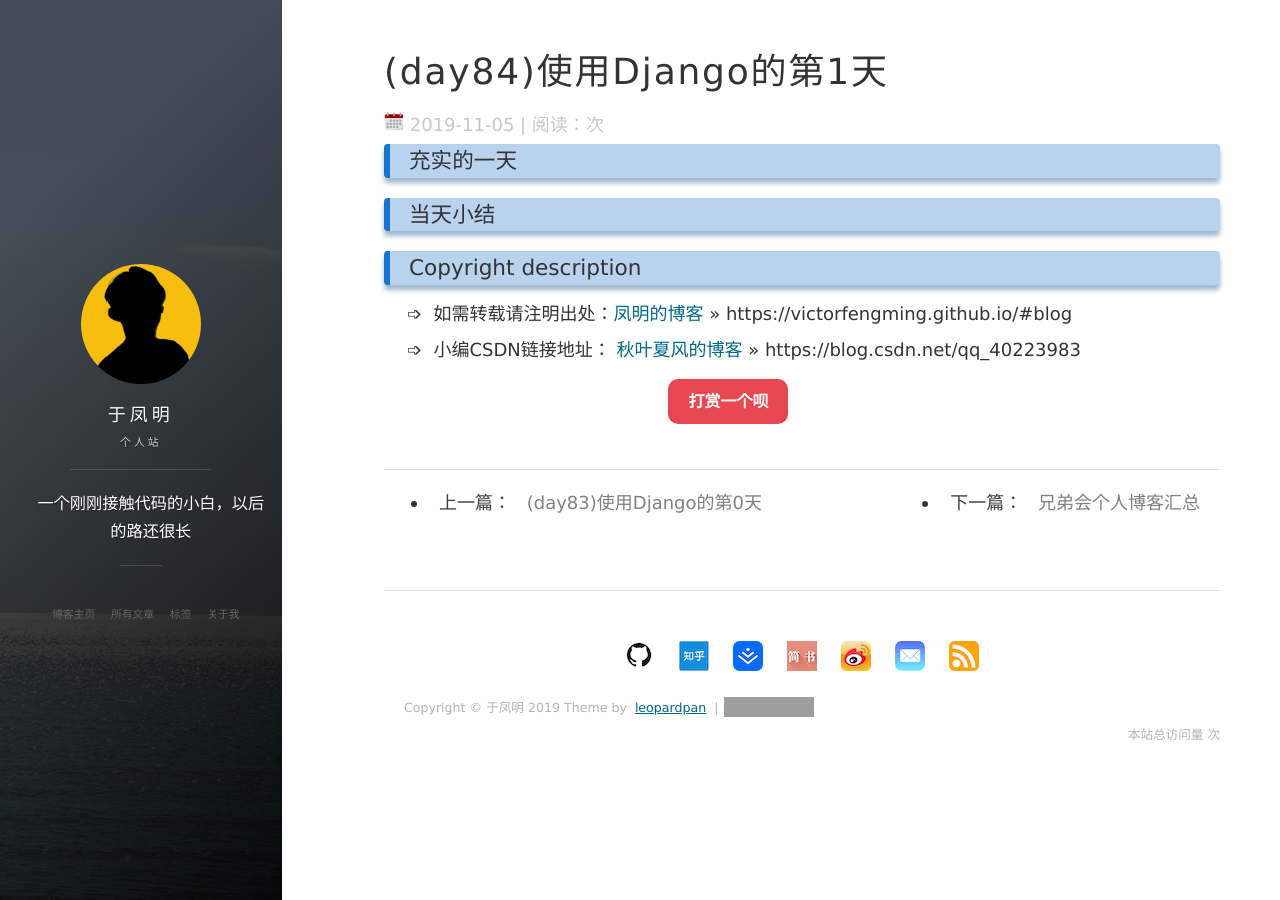
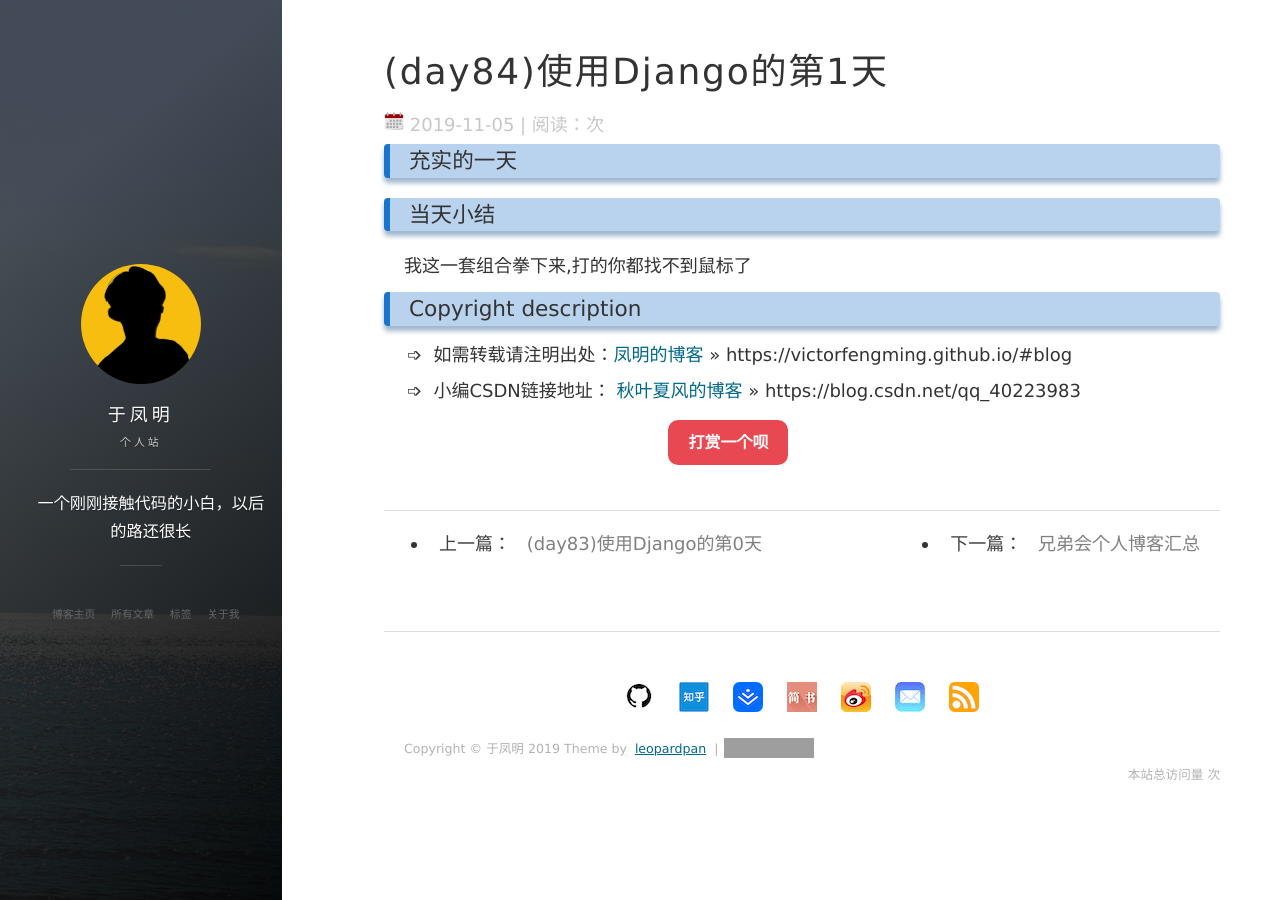
Before and after one commit to victorfengming/victorfengming.github.io.leopardpan, a Jekyll site: the page built from _posts/daily/November/2019-11-05-day84.md, in a window 1280 px wide. Built offline with Jekyll 4.4.1, drawn with Linux system fonts in a browser that asks for light colours; nearby versions of some CDN libraries; comment, search, counter and statistics services are not loaded; grey boxes are pictures that could not be loaded.

Commit message:
键盘能搞定的,用啥鼠标

```diff
--- a/_posts/daily/November/2019-11-05-day84.md
+++ b/_posts/daily/November/2019-11-05-day84.md
@@ -8,3 +8,5 @@ tags: XDH
 ### 充实的一天
 
 ### 当天小结
+
+我这一套组合拳下来,打的你都找不到鼠标了
```
